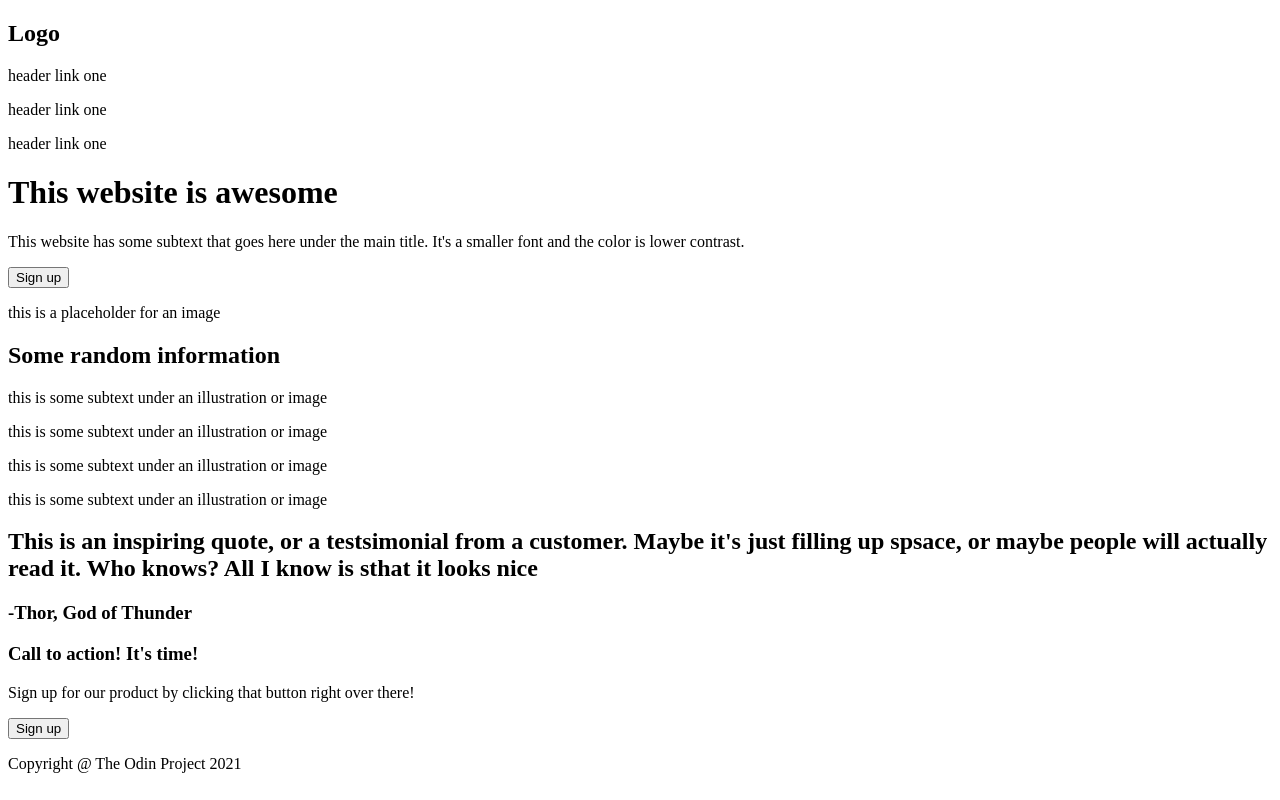
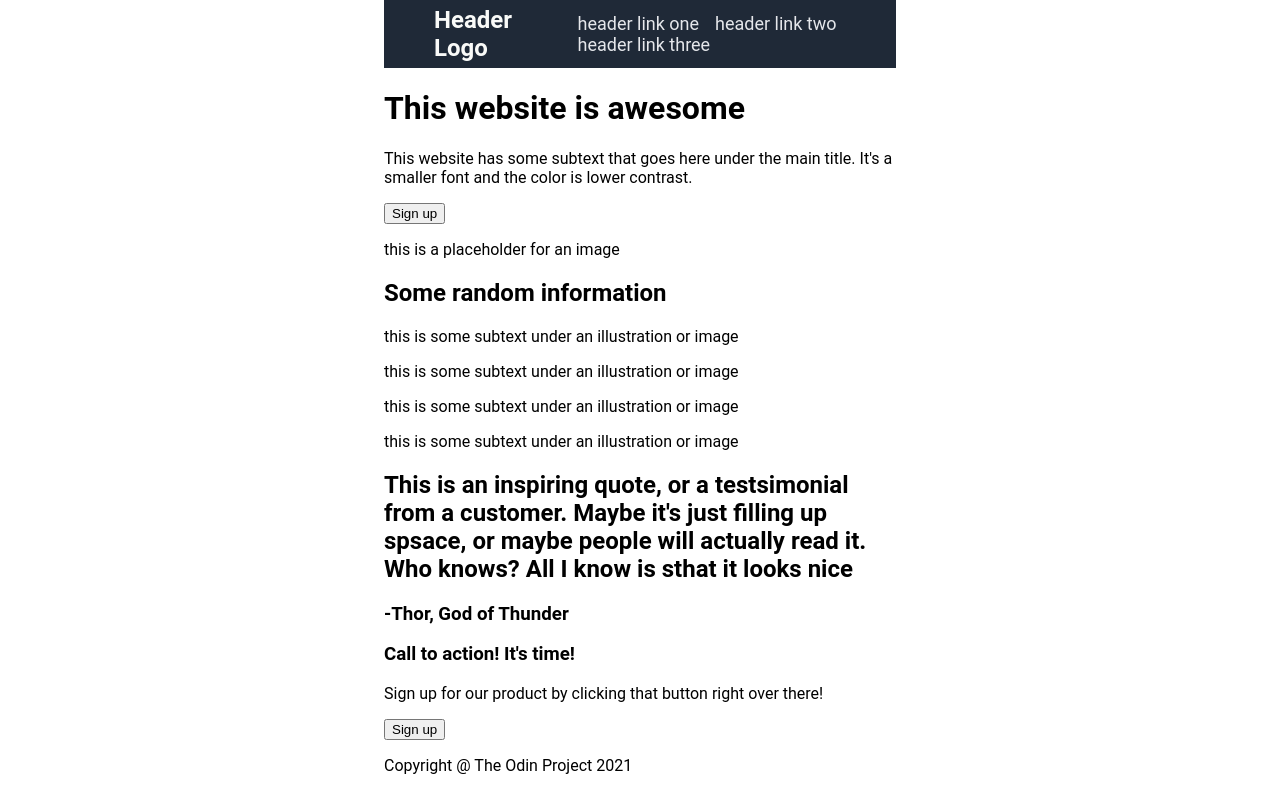
Before and after one commit to eddiekon/odin-landing-page, a plain HTML site: page index.html in a window 1280 px wide. Drawn offline with Linux system fonts and the light colour scheme.

Commit message:
Formatted header

```diff
--- a/index.html
+++ b/index.html
@@ -7,12 +7,14 @@
     <title>Landing Page</title>
 </head>
 <body>
-    <div class="header">
-        <h2 class="logo">Logo</h2>
-        <p class="header-item">header link one</p>
-        <p class="header-item">header link one</p>
-        <p class="header-item">header link one</p>
-    </div>
+    <header>
+        <h2 class="logo">Header Logo</h2>
+        <div class="header-buttons">
+            <a class="header-item">header link one</a>
+            <a class="header-item">header link two</a>
+            <a class="header-item" id="header-rightmost">header link three</a>
+        </div>
+    </header>
     <div class="content">
         <div class="box1"></div>
             <div id="box1.2">
--- a/styles.css
+++ b/styles.css
@@ -1,8 +1,42 @@
 /* Universal selector to apply styles to all elements */
-* {
+body {
 /*  margin: 0;
     padding: 0;
     box-sizing: border-box;
      */
-    font: Roboto;
+    font-family: "Roboto";
+    font-style: normal;
+    margin: 0 auto;
+    max-width: 40%;
+
 }
+
+header {
+    display:flex;
+    background-color: #1F2937;
+    color: white;
+    padding: 1px 0;
+    align-items: center;
+    justify-content: flex-end;
+}
+
+.logo {
+    font-size: 24px;
+    font-weight: 700;
+    color: #F9FAF8;
+    flex-grow: 3;
+    padding: 0 50px;
+    margin-top: 5px;
+    margin-bottom: 5px;
+    margin-left: auto;
+}
+
+.header-item{
+    flex-grow: 1;
+    font-size: 18px;
+    color: #E5E7EB;
+    margin-right: 12px;
+}
+#header-rightmost{
+    padding-right: 50px;
+}
```
